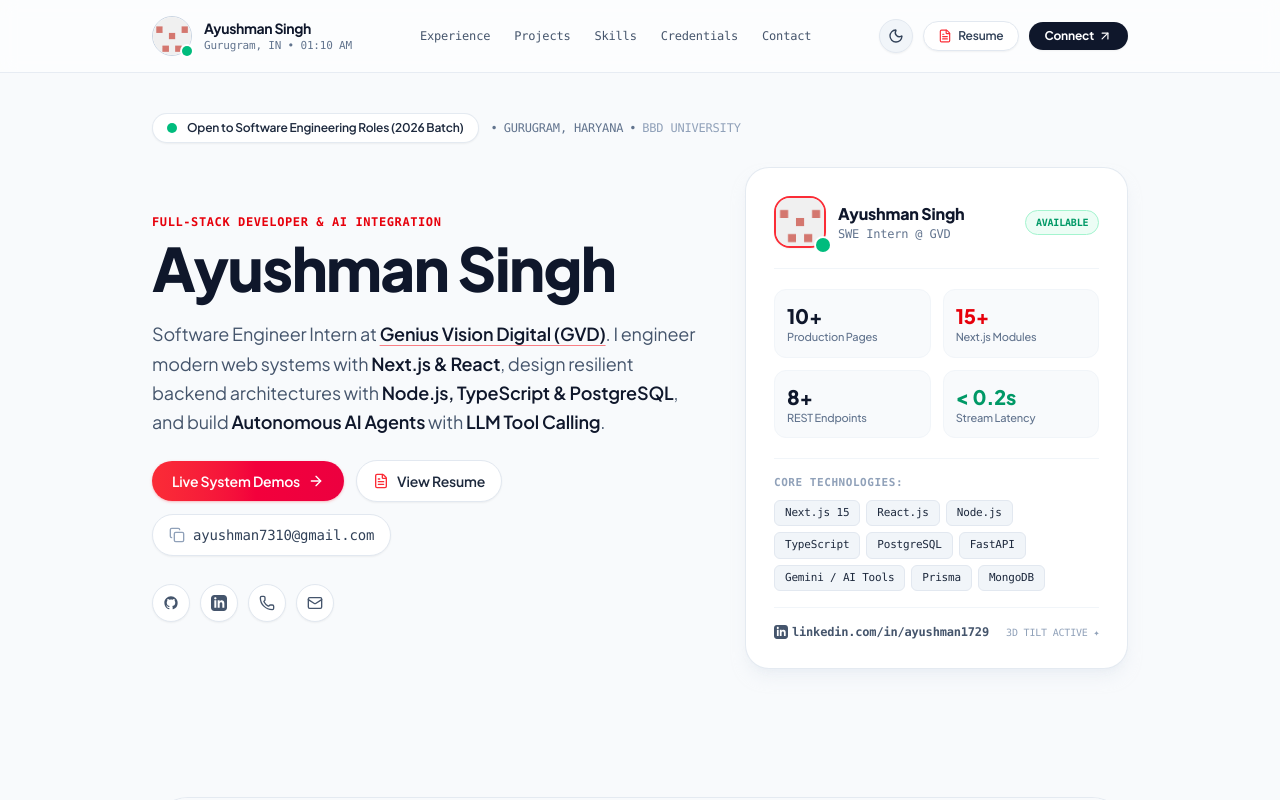
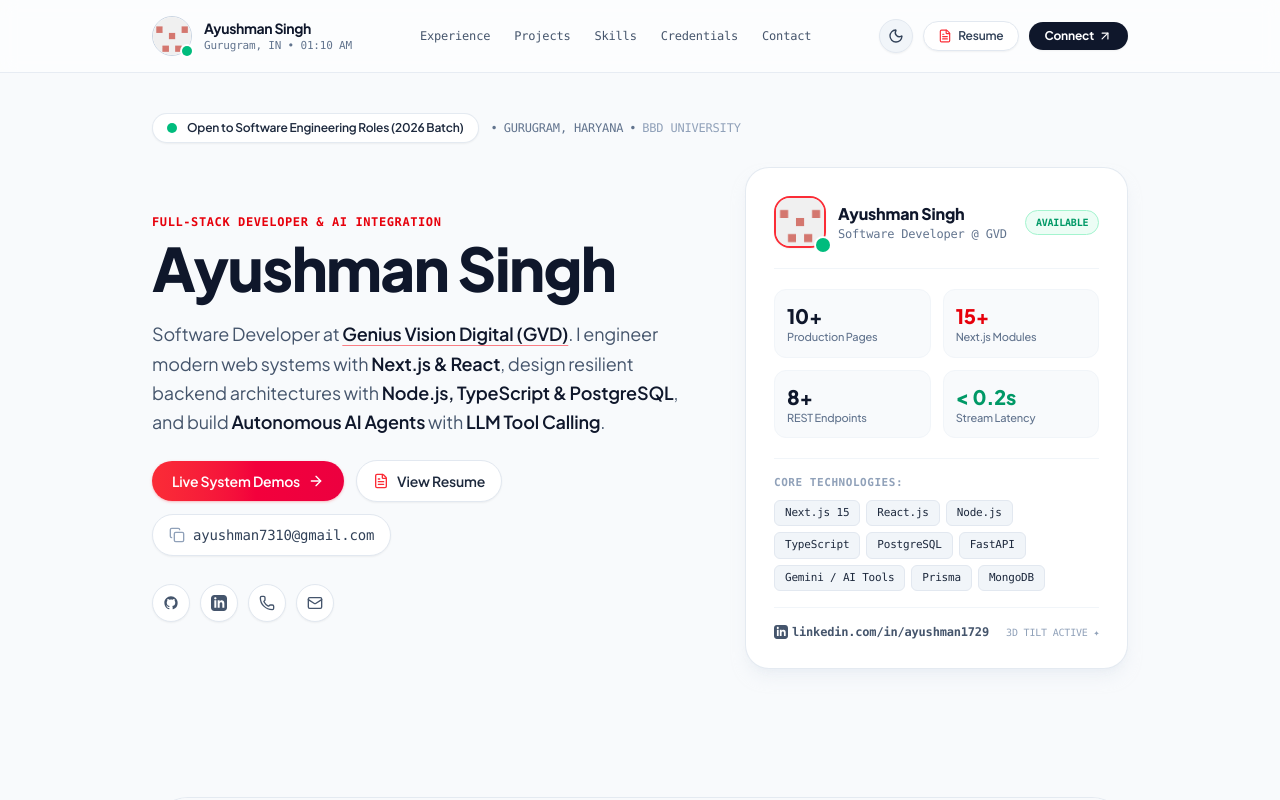
Before and after one commit to ayushman1729/portfolio, a React (Vite) app: page / in a window 1280 px wide. Shown: the top 800 px of the page. Built offline with nearby package versions, Linux system fonts and the light colour scheme.

Commit message:
Change all title references from SWE/SDE Intern to Software Developer

```diff
--- a/src/components/About.jsx
+++ b/src/components/About.jsx
@@ -32,7 +32,7 @@
           {/* Left Column: Narrative */}
           <div className="lg:col-span-7 space-y-6 text-slate-300 text-base sm:text-lg leading-relaxed">
             <p>
-              I am a dedicated <strong className="text-white font-semibold">Full-Stack Software Engineer</strong> based in Gurugram, India. Currently working as an intern at <strong className="text-cyan-400 font-semibold">Genius Vision Digital (GVD)</strong>, I specialize in engineering responsive modern frontends and resilient backend architectures.
+              I am a dedicated <strong className="text-white font-semibold">Full-Stack Software Engineer</strong> based in Gurugram, India. Currently working as a <strong className="text-cyan-400 font-semibold">Software Developer</strong> at <strong className="text-cyan-400 font-semibold">Genius Vision Digital (GVD)</strong>, I specialize in engineering responsive modern frontends and resilient backend architectures.
             </p>
             <p className="text-slate-400">
               My hands-on experience spans developing enterprise web applications using
@@ -109,7 +109,7 @@
                     Current Engagement
                   </span>
                   <h3 className="text-lg font-bold text-white">
-                    Software Engineer Intern
+                    Software Developer
                   </h3>
                 </div>
               </div>
--- a/src/components/Deck3D.jsx
+++ b/src/components/Deck3D.jsx
@@ -49,7 +49,7 @@
     {
       id: 2,
       title: "AYUSHMAN SINGH",
-      subtitle: "Software Engineer Intern @ GVD",
+      subtitle: "Software Developer @ GVD",
       category: "CREATOR // ENGINEER",
       badge: "GURUGRAM, IN",
       bg: "bg-[#12141c] border-zinc-600 text-white shadow-2xl",
--- a/src/components/Hero.jsx
+++ b/src/components/Hero.jsx
@@ -74,7 +74,7 @@
             </div>
 
             <p className="text-base sm:text-lg text-slate-600 dark:text-zinc-400 leading-relaxed font-normal">
-              Software Engineer Intern at{' '}
+              Software Developer at{' '}
               <a
                 href={personalInfo.company.url}
                 target="_blank"
@@ -189,7 +189,7 @@
                       {personalInfo.name}
                     </h3>
                     <p className="text-xs text-slate-500 dark:text-zinc-400 font-mono">
-                      SWE Intern @ GVD
+                      Software Developer @ GVD
                     </p>
                   </div>
                 </div>
--- a/src/data/portfolioData.js
+++ b/src/data/portfolioData.js
@@ -10,7 +10,7 @@
   linkedin: "https://www.linkedin.com/in/ayushman1729",
   company: {
     name: "Genius Vision Digital (GVD)",
-    role: "Software Engineer Intern",
+    role: "Software Developer",
     period: "Jul 2026 – Present",
     location: "Gurugram, Haryana"
   },
@@ -34,7 +34,7 @@
 
 export const experience = [
   {
-    role: "Software Engineer Intern",
+    role: "Software Developer",
     company: "Genius Vision Digital (GVD)",
     period: "Jul 2026 – Present",
     location: "Gurugram, Haryana",
```
